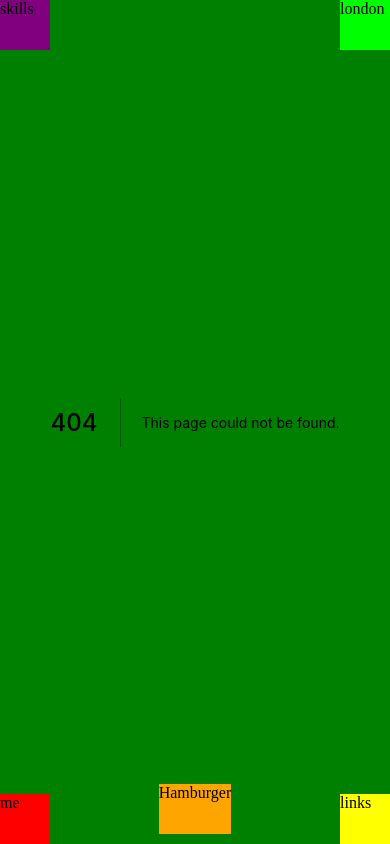
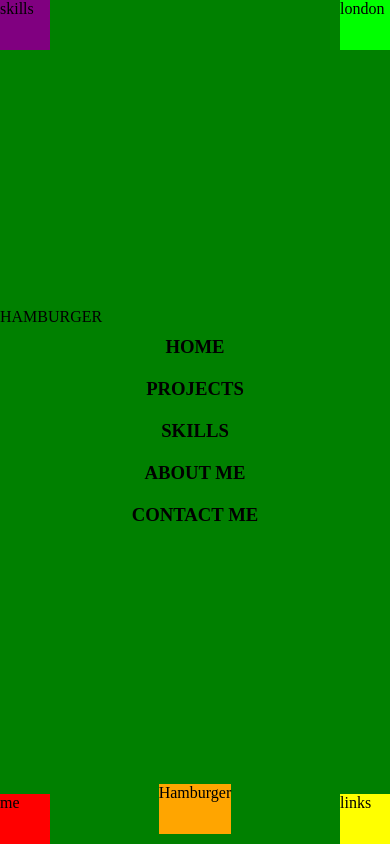
Before and after one commit to aiacuone/portfolio-v3, a Next.js app: page /hamburger in a window 390 px wide. Before the commit this address had no page. Built offline with nearby package versions, Linux system fonts and the light colour scheme.

Commit message:
hamburger on mobile fully functional

```diff
--- a/components/Layout.js
+++ b/components/Layout.js
@@ -2,6 +2,7 @@ import React, { useContext } from 'react'
 import Grid from '@mui/material/Grid'
 import { makeStyles } from '@mui/styles'
 import { UserContext } from '../utils/UserContext'
+import Link from 'next/link'
 
 export default function Layout({ children }) {
   const { state } = useContext(UserContext)
@@ -97,7 +98,9 @@ export default function Layout({ children }) {
         <Grid className={classes.london}>london</Grid>
         <Grid className={classes.me}>me</Grid>
         <Grid className={classes.links}>links</Grid>
-        <Grid className={classes.hamburger}>Hamburger</Grid>
+        <Link href="/hamburger">
+          <Grid className={classes.hamburger}>Hamburger</Grid>
+        </Link>
         {children}
       </Grid>
     )
--- /dev/null
+++ b/pages/hamburger.js
@@ -0,0 +1,42 @@
+import React from 'react'
+import Grid from '@mui/material/Grid'
+import Link from 'next/link'
+import { makeStyles } from '@mui/styles'
+
+const useStyles = makeStyles({
+  link: { padding: '10px 0', textAlign: 'center' },
+})
+
+export default function hamburger() {
+  const classes = useStyles()
+  return (
+    <Grid container direction="column">
+      HAMBURGER
+      <Grid item>
+        <Link href="/">
+          <h3 className={classes.link}>HOME</h3>
+        </Link>
+      </Grid>
+      <Grid item>
+        <Link href="projects">
+          <h3 className={classes.link}>PROJECTS</h3>
+        </Link>
+      </Grid>
+      <Grid item>
+        <Link href="skills">
+          <h3 className={classes.link}>SKILLS</h3>
+        </Link>
+      </Grid>
+      <Grid item>
+        <Link href="aboutMe">
+          <h3 className={classes.link}>ABOUT ME</h3>
+        </Link>
+      </Grid>
+      <Grid item>
+        <Link href="contactMe">
+          <h3 className={classes.link}>CONTACT ME</h3>
+        </Link>
+      </Grid>
+    </Grid>
+  )
+}
--- a/pages/index.js
+++ b/pages/index.js
@@ -32,6 +32,7 @@ export default function Home() {
         className={classes.container}
         alignItems="center"
         direction="column">
+        HOME
         <Grid item>
           <Link href="projects">
             <h3 className={classes.link}>PROJECTS</h3>
```
